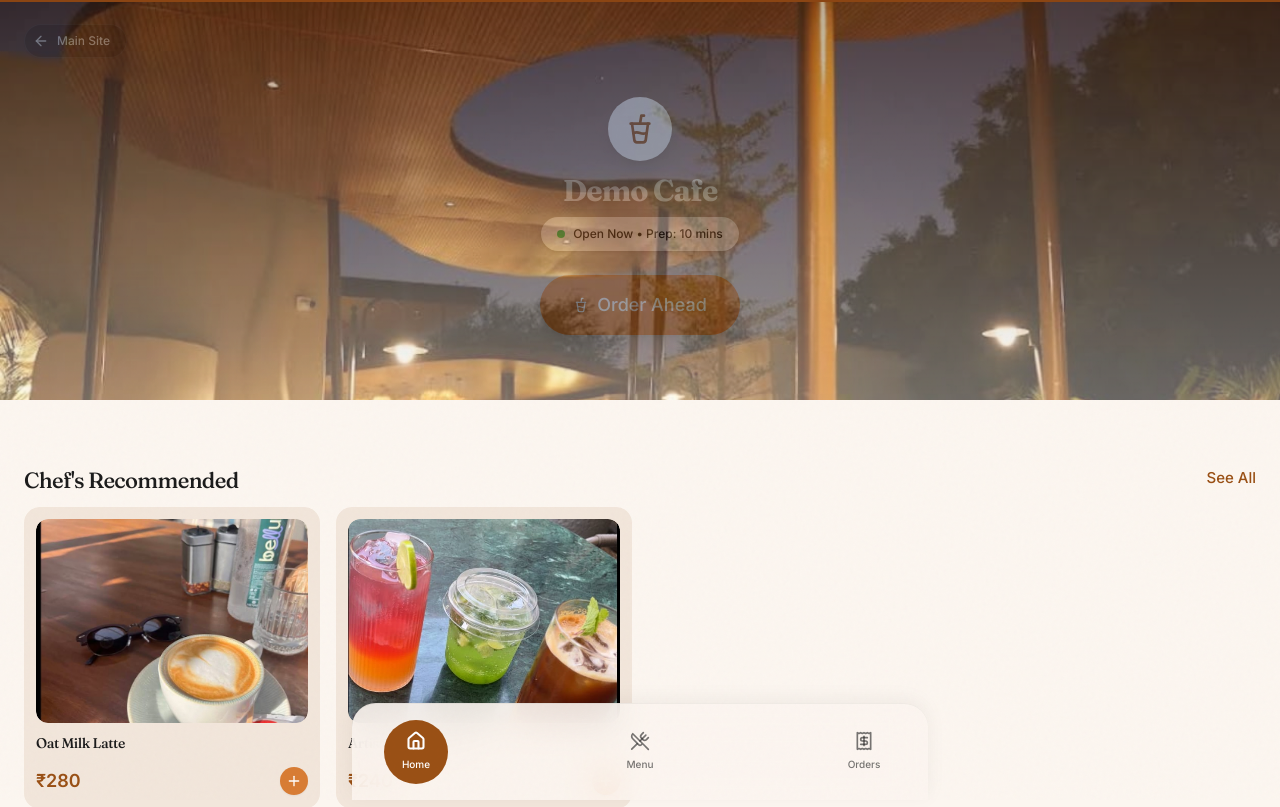
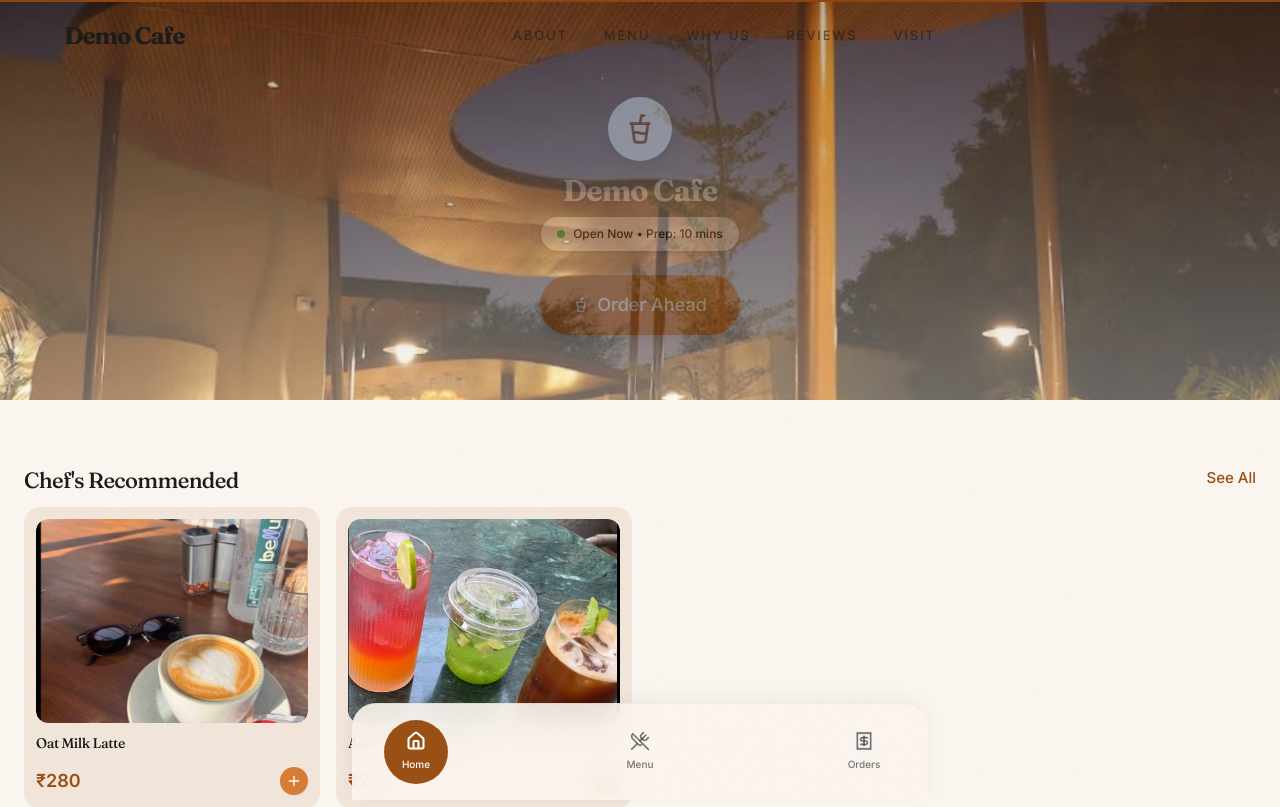
Before and after one commit to KenilPatel-30/DemoWebsite, a Next.js app: page /order in a window 1280 px wide. Shown: the top 807 px of the page. Built offline with nearby package versions, Linux system fonts and the light colour scheme.

Commit message:
Make Navbar constant across all pages and remove Main Site back button

```diff
--- a/components/order/OrderHome.tsx
+++ b/components/order/OrderHome.tsx
@@ -27,11 +27,6 @@ export default function OrderHome() {
           className="object-cover opacity-60"
         />
         <div className="absolute inset-0 bg-gradient-to-t from-[#FCF6F0] to-transparent" />
-
-        <a href={`${basePath}/`} className="absolute top-6 left-6 z-10 text-white/90 hover:text-white transition-colors bg-black/20 hover:bg-black/40 rounded-full p-2 backdrop-blur-sm flex items-center gap-2 pr-4 shadow-sm border border-white/10">
-          <ArrowLeft className="w-4 h-4" />
-          <span className="text-[12px] font-medium leading-none">Main Site</span>
-        </a>
 
         <div className="absolute inset-0 flex flex-col items-center justify-center pt-8">
           <div className="w-16 h-16 bg-white rounded-full flex items-center justify-center shadow-lg mb-3">
--- a/components/ui/Navbar.tsx
+++ b/components/ui/Navbar.tsx
@@ -6,7 +6,7 @@ import { Menu, X } from "lucide-react";
 import type Lenis from "lenis";
 import { NAV_LINKS, SITE } from "@/lib/site";
 import { cn } from "@/lib/utils";
-import { usePathname } from "next/navigation";
+import { usePathname, useRouter } from "next/navigation";
 import Link from "next/link";
 
 function scrollToHash(hash: string) {
@@ -28,6 +28,7 @@ export default function Navbar() {
   const [open, setOpen] = useState(false);
   const [active, setActive] = useState<string>("#top");
   const pathname = usePathname();
+  const router = useRouter();
 
   useEffect(() => {
     const onScroll = () => setScrolled(window.scrollY > 40);
@@ -60,10 +61,12 @@ export default function Navbar() {
   const go = (e: React.MouseEvent, hash: string) => {
     e.preventDefault();
     setOpen(false);
-    scrollToHash(hash);
+    if (pathname === "/") {
+      scrollToHash(hash);
+    } else {
+      router.push("/" + hash);
+    }
   };
-
-  if (pathname && (pathname.startsWith("/order") || pathname.startsWith("/reserve"))) return null;
 
   return (
     <>
```
